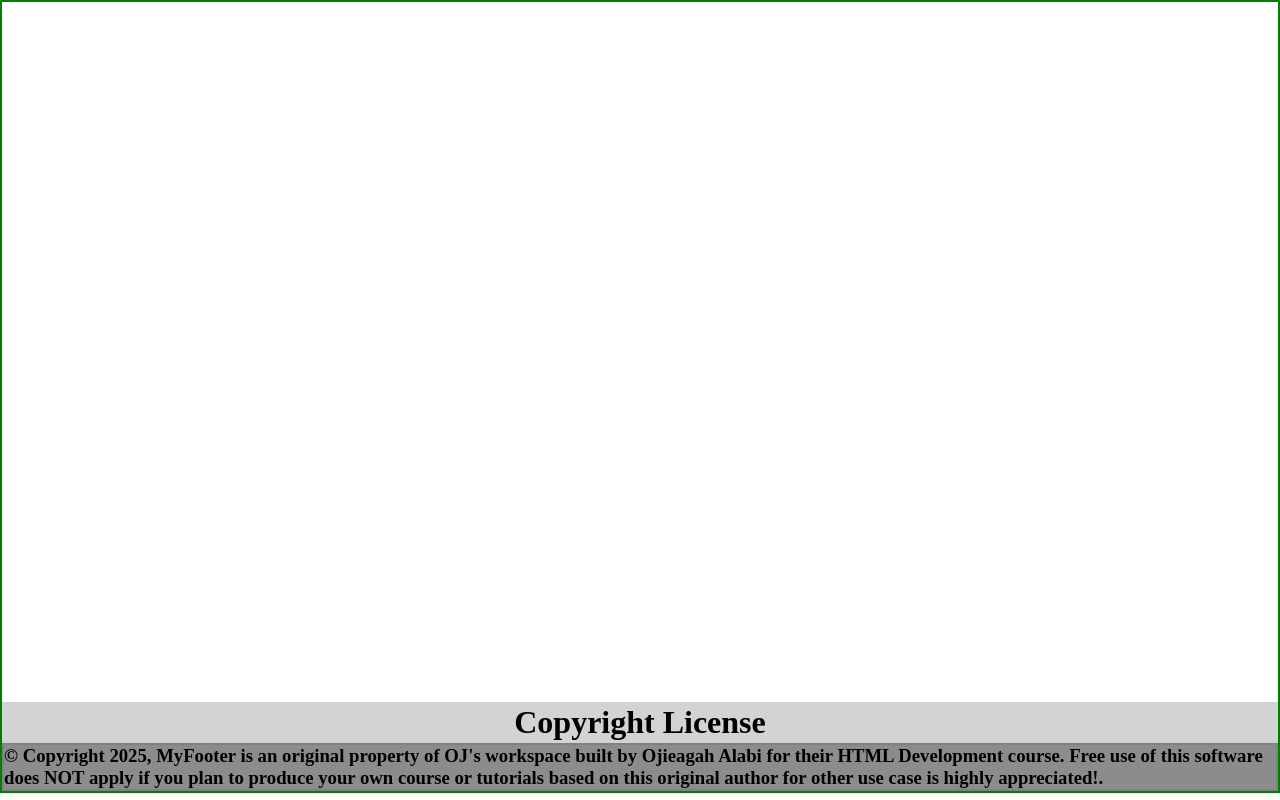
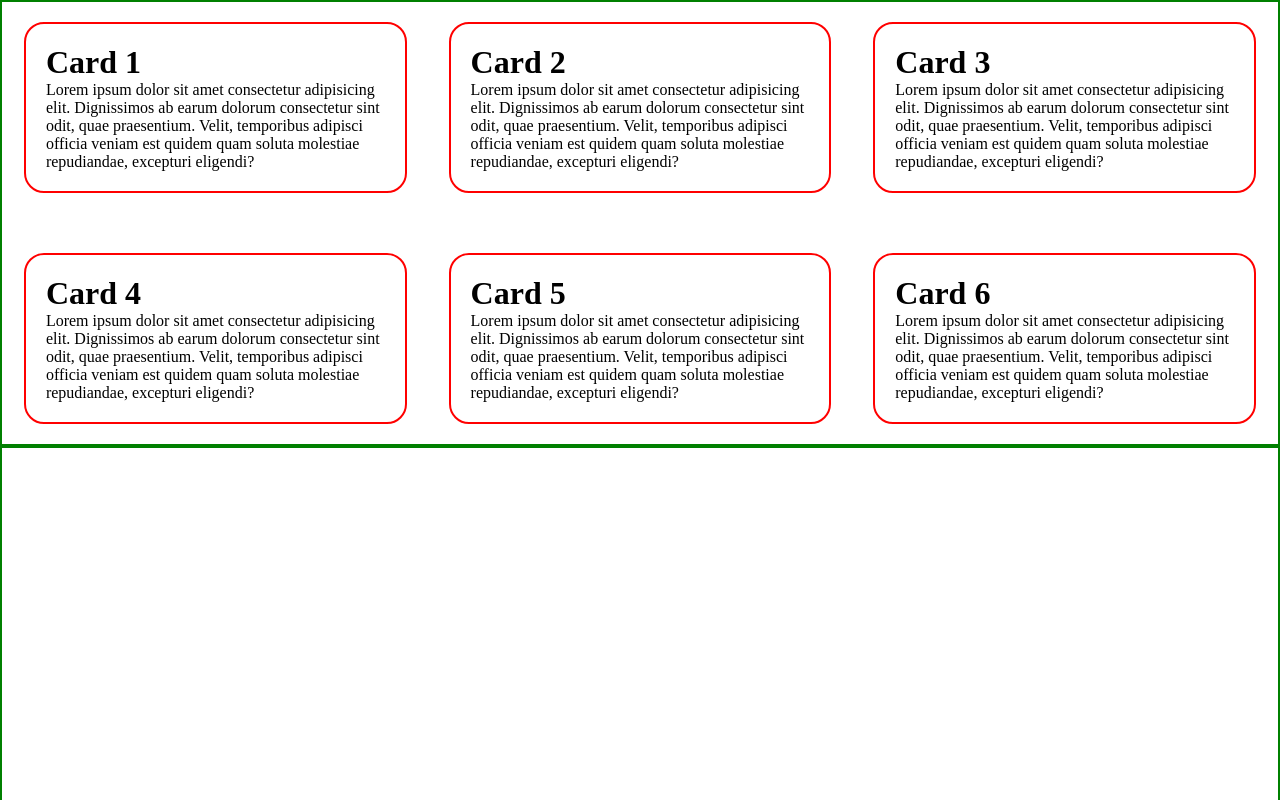
Before and after one commit to OJTanjiro/Footer, a plain HTML site: page index.html in a window 1280 px wide. Shown: the top 800 px of the page. Drawn offline with Linux system fonts and the light colour scheme.

Commit message:
core update: updated ui

```diff
--- a/index.html
+++ b/index.html
@@ -8,15 +8,54 @@
     <link rel="stylesheet" href="main.css">
 </head>
 <body>
+    <!-- CARDS -->
+    <div class="parent-card">
+        <div class="card">
+            <h1 class="card-title">Card 1</h1>
+            <p>Lorem ipsum dolor sit amet consectetur adipisicing elit. Dignissimos ab earum dolorum consectetur sint odit, quae praesentium. Velit, temporibus adipisci officia veniam est quidem quam soluta molestiae repudiandae, excepturi eligendi?</p>
+        </div>
+        <div class="card">
+            <h1 class="card-title">Card 2</h1>
+            <p>Lorem ipsum dolor sit amet consectetur adipisicing elit. Dignissimos ab earum dolorum consectetur sint odit, quae praesentium. Velit, temporibus adipisci officia veniam est quidem quam soluta molestiae repudiandae, excepturi eligendi?</p>
+        </div>
+        <div class="card">
+            <h1 class="card-title">Card 3</h1>
+            <p>Lorem ipsum dolor sit amet consectetur adipisicing elit. Dignissimos ab earum dolorum consectetur sint odit, quae praesentium. Velit, temporibus adipisci officia veniam est quidem quam soluta molestiae repudiandae, excepturi eligendi?</p>
+        </div>
+        <div class="card">
+            <h1 class="card-title">Card 4</h1>
+            <p>Lorem ipsum dolor sit amet consectetur adipisicing elit. Dignissimos ab earum dolorum consectetur sint odit, quae praesentium. Velit, temporibus adipisci officia veniam est quidem quam soluta molestiae repudiandae, excepturi eligendi?</p>
+        </div>
+        <div class="card">
+            <h1 class="card-title">Card 5</h1>
+            <p>Lorem ipsum dolor sit amet consectetur adipisicing elit. Dignissimos ab earum dolorum consectetur sint odit, quae praesentium. Velit, temporibus adipisci officia veniam est quidem quam soluta molestiae repudiandae, excepturi eligendi?</p>
+        </div>
+        <div class="card">
+            <h1 class="card-title">Card 6</h1>
+            <p>Lorem ipsum dolor sit amet consectetur adipisicing elit. Dignissimos ab earum dolorum consectetur sint odit, quae praesentium. Velit, temporibus adipisci officia veniam est quidem quam soluta molestiae repudiandae, excepturi eligendi?</p>
+        </div>
+    </div>
 
+
+
+
+
+
+
+
+
+    <!-- FOOTER -->
     <div class="parentdiv">
         <div class="childiv">
             <h1>Copyright License</h1>
         </div>
-        <h3>© Copyright 2025, MyFooter is an original property of OJ's workspace built by Ojieagah Alabi for their HTML
+       <h3>© Copyright 2025, MyFooter is an original property of OJ's workspace built by Ojieagah Alabi for their HTML
         Development course. Free use of this software does NOT apply if you plan to produce your own course or tutorials
         based on this original author for other use case is highly appreciated!.</h3>
-    </div>
+
+        <div class="About">  </div>
+
+        </div>
 
 
 </body>
--- a/main.css
+++ b/main.css
@@ -26,3 +26,19 @@ h3{
     border: 2px solid var(--grey);
     background: var(--grey);
 }
+
+.card {
+    border: 2px solid red;
+    width: 30%;
+    height: auto;
+    margin: 20px 0;
+    border-radius: 20px;
+    padding: 20px;
+}
+.parent-card {
+    border: 2px solid green;
+    display: flex;
+    justify-content: space-evenly;
+    flex-wrap: wrap;
+    gap: 20px
+}
```
